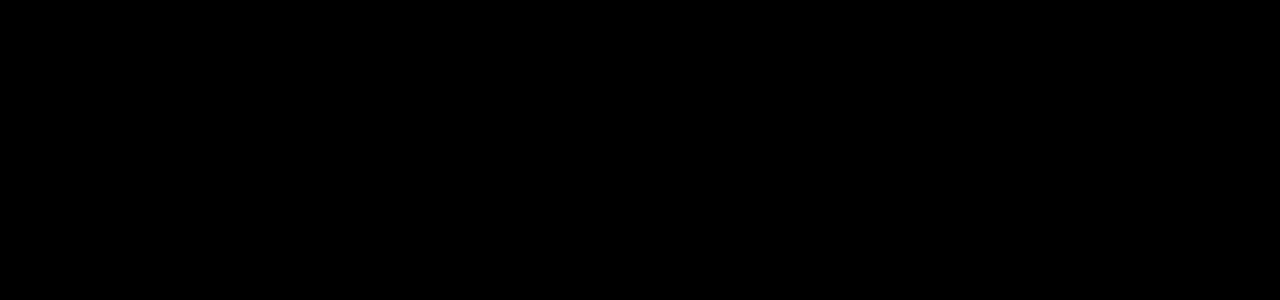
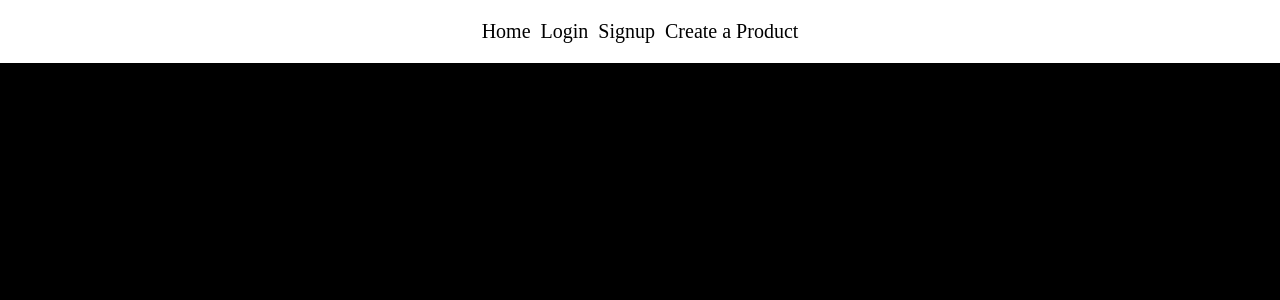
Before and after one commit to mhamaday06/marketplace_final_CSET180, a Flask app: page / in a window 1280 px wide. Before the commit the part shown is empty. Shown: the top 300 px of the page. Run offline with Flask 3, Linux system fonts and the light colour scheme.

Commit message:
adding product funtionality added

```diff
--- a/main.py
+++ b/main.py
@@ -1,6 +1,6 @@
 from flask import Flask, render_template, request, jsonify, flash, redirect, session
 from flask_sqlalchemy import SQLAlchemy
-from sqlalchemy import text, create_engine, text
+from sqlalchemy import text, create_engine, text, Float
 from enum import IntEnum
 import random
 import bcrypt
@@ -32,12 +32,13 @@
     name = db.Column(db.String(50), nullable=False)
     description = db.Column(db.Text, nullable=False)
     warranty_period = db.Column(db.String(20))
+    category = db.Column(db.String(50))
     images = db.Column(db.String(255), nullable=False)
     colors = db.Column(db.String(50), nullable=False)
     sizes = db.Column(db.String(50), nullable=False)
     inventory_space = db.Column(db.Integer, nullable=False)
-    price = db.Column(db.Integer, nullable=False)
-    discount_price = db.Column(db.Integer)
+    price = db.Column(Float, nullable=False)
+    discount_price = db.Column(Float)
     discount_time = db.Column(db.DateTime)
 
 
@@ -99,7 +100,8 @@
 
     name = data.get("product_title")
     description = data.get("product_description")
-    warranty_period = data.get("product_warranty")  # Optional
+    warranty_period = data.get("product_warranty")
+    product_category = data.get("product_category")
     colors = data.get("available_colors")
     inventory_space = data.get("inventory_size")
     sizes = data.get("sizes")
@@ -114,11 +116,12 @@
         name=name,
         description=description,
         warranty_period=warranty_period,
+        category=product_category,
         images=images,
         colors=colors,
         sizes=sizes,
         inventory_space=int(inventory_space),
-        price=int(price),
+        price=float(price),
         discount_price=discount_price,
         discount_time=discount_time
     )
--- a/templates/index.html
+++ b/templates/index.html
@@ -18,12 +18,47 @@
         color: white;
     }
 
+    nav {
+        display: flex;
+        justify-content: center;
+        align-items: center;
+        background-color: white;
+        margin-bottom: 20px;
+    }
+
+    nav ul {
+        list-style-type: none;
+        display: flex;
+        gap: 10px;
+        text-decoration: none;
+        padding: 20px;
+    }
+
+    nav ul li {
+        display: flex;
+        flex-direction: column;
+        font-size: 20px;
+    }
+
+    nav ul li a {
+        text-decoration: none;
+        color: black;
+    }
+
 
 </style>
 
 <body>
+    <nav>
+        <ul>
+            <li><a href="{{ url_for('index') }}">Home</a></li>
+            <li><a href="{{ url_for('login') }}">Login</a></li>
+            <li><a href="{{ url_for('signup') }}">Signup</a></li>
+            <li><a href="{{ url_for('product_creation') }}">Create a Product</a></li>
+        </ul>
+    </nav>
+</body>
 
-</body>
 <script>
 
 </script>
--- a/templates/product_creation.html
+++ b/templates/product_creation.html
@@ -143,7 +143,7 @@
             const sizes = sizes_input.value
             const price = price_input.value
 
-            const res = await fetch("/api/create_product_warranty", {
+            const res = await fetch("/api/create_product", {
                 method: "POST",
                 headers: {"Content-Type": "application/json"},
                 body: JSON.stringify({
```
